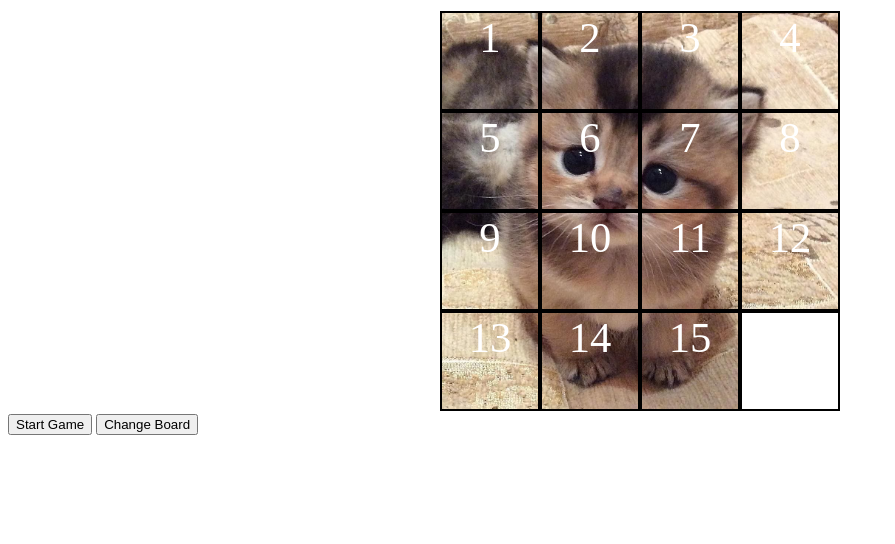
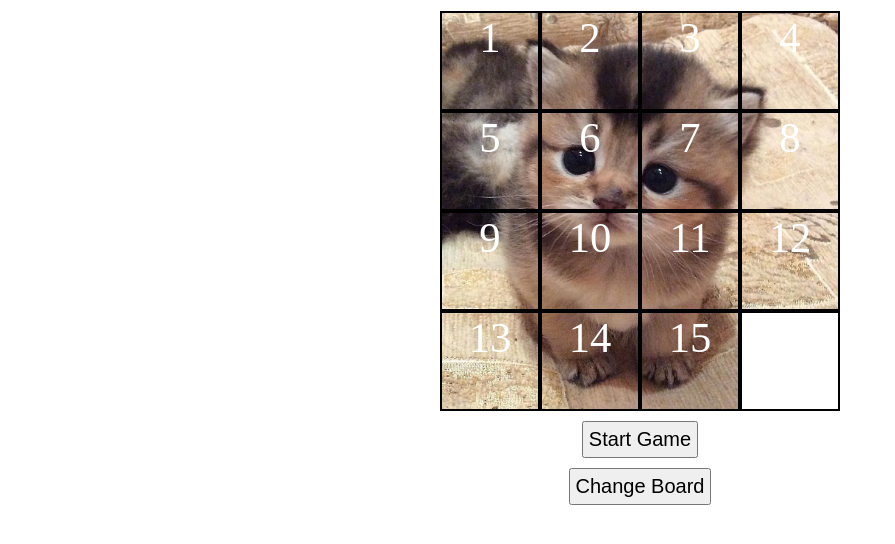
Before and after one commit to gfeltiii/fifteenPuzzle, a plain HTML site: page index.html in a window 1280 px wide. Shown: the whole page, without its empty margins (0-895 px from the left). Drawn offline with Linux system fonts and the light colour scheme.

Commit message:
Update style.css

```diff
--- a/style.css
+++ b/style.css
@@ -53,8 +53,17 @@
     width: 0;
     z-index: -5000;
 }
-
-
+button{
+    font-size: 20px;
+    display: block;
+    margin: auto;
+    padding: 5px;
+    margin-top: 10px;
+}
+button:hover{
+    background-color: lightblue;
+    cursor: pointer;
+}
 
 
 
```
